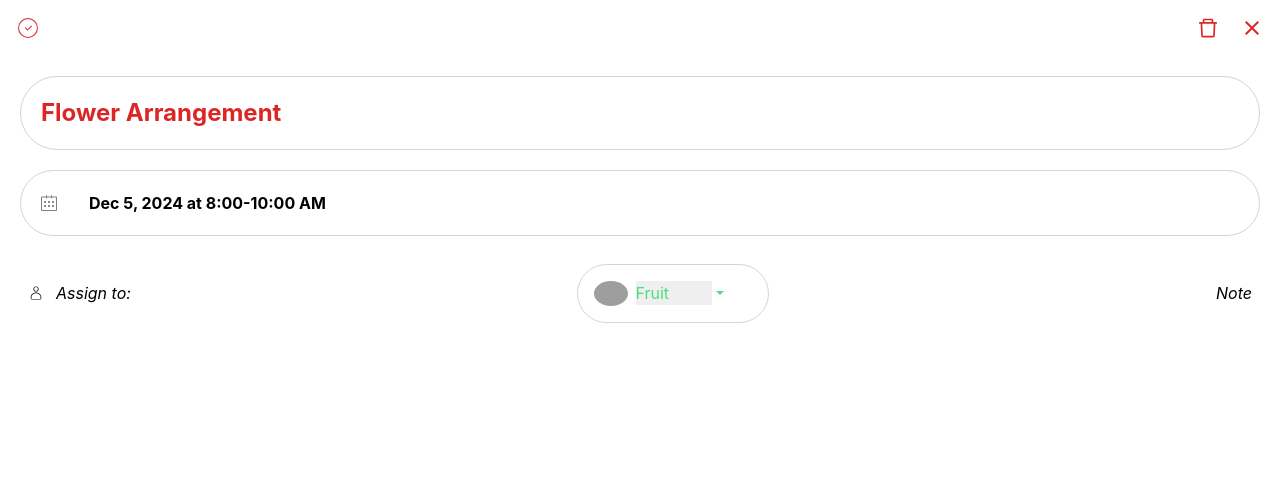
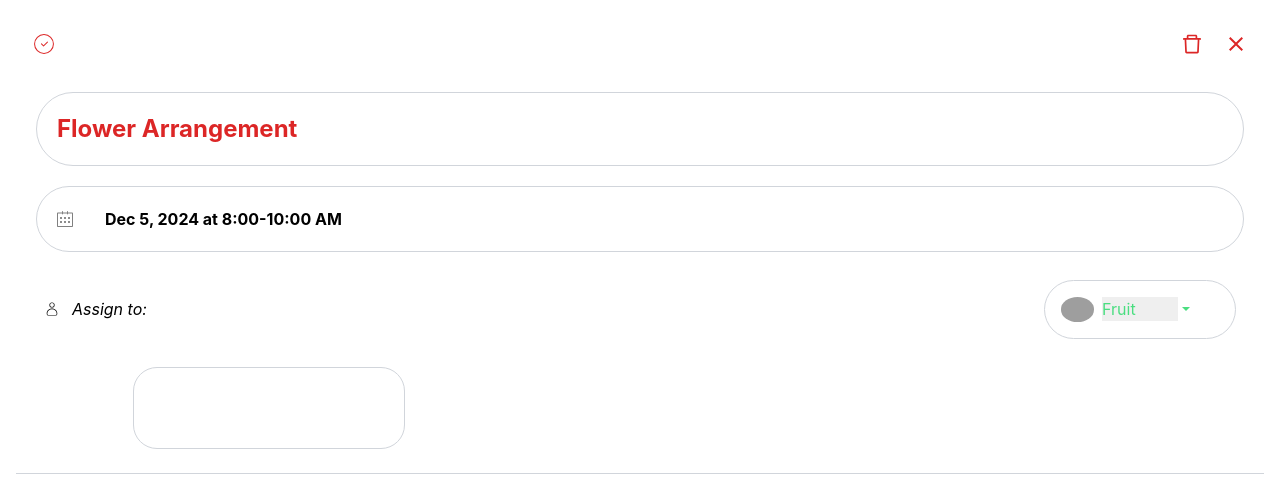
Before and after one commit to saikiran76/CommentsModal, a React (Create React App) app: page / in a window 1280 px wide. Shown: the top 488 px of the page. Built offline with nearby package versions, Linux system fonts and the light colour scheme; grey boxes are pictures that could not be loaded.

Commit message:
moved the comps into topcontainer

```diff
--- a/src/App.css
+++ b/src/App.css
@@ -9,4 +9,4 @@ select {
     -moz-appearance: none;
     background-position: right center;
     background-repeat: no-repeat;
-  }
+}
--- a/src/App.js
+++ b/src/App.js
@@ -1,15 +1,10 @@
 import './App.css';
-import Assign from './components/Assign';
-import NavBar from './components/NavBar';
-import Timeline from './components/Timeline';
+import TopSection from './components/TopSection';
 
 function App() {
   return (
     <div className="App">
-      <NavBar/>
-      <Timeline visibility={false} value={"Flower Arrangement"} color={"text-red-600"} size={"text-2xl"} />
-      <Timeline visibility={true} value={"Dec 5, 2024 at 8:00-10:00 AM"} size={"text-base"}/>
-      <Assign/>
+     <TopSection/>
     </div>
   );
 }
--- a/src/components/Assign.js
+++ b/src/components/Assign.js
@@ -1,7 +1,7 @@
 import { IoMdArrowDropdown } from "react-icons/io";
 import { Text } from "./Italic";
 import { CiUser } from "react-icons/ci";
-import { FaRegStickyNote } from "react-icons/fa";
+
 
 const Assign = () =>{
     return(
@@ -22,9 +22,6 @@ const Assign = () =>{
             </div>
 
 
-            <Text text="Note" icon={FaRegStickyNote}/>
-
-
         </div>
 
     )
--- /dev/null
+++ b/src/components/Note.js
@@ -0,0 +1,18 @@
+import { border } from "../utils/class";
+import { Text } from "./Italic";
+import { FaRegStickyNote } from "react-icons/fa";
+
+const Note = () =>{
+    return(
+        <div className="flex items-center mb-6">
+            <div className="block text-white m-6"><Text text="Note:" icon={<FaRegStickyNote/>}/></div>
+            <div className={`${border} p-4 rounded-[1.5em] w-[17em]`}>
+                <h1 className="text-white">09382049832</h1>
+                <h1 className="text-white">www.flowervendor.com</h1>
+            </div>
+        </div>
+    )
+
+}
+
+export default Note;
--- /dev/null
+++ b/src/components/TopSection.js
@@ -0,0 +1,19 @@
+import NavBar from "./NavBar"
+import Timeline from "./Timeline"
+import Assign from "./Assign"
+import Note from "./Note"
+
+
+const TopSection = () =>{
+    return(
+        <div className="top border-gray-300 border-b m-4">
+            <NavBar/>
+            <Timeline visibility={false} value={"Flower Arrangement"} color={"text-red-600"} size={"text-2xl"} />
+            <Timeline visibility={true} value={"Dec 5, 2024 at 8:00-10:00 AM"} size={"text-base"}/>
+            <Assign/>
+            <Note/>
+        </div>
+    )
+}
+
+export default TopSection;
--- /dev/null
+++ b/src/utils/class.js
@@ -0,0 +1 @@
+export const border = "border-gray-300 border-l border-r border-t border-b";
```
